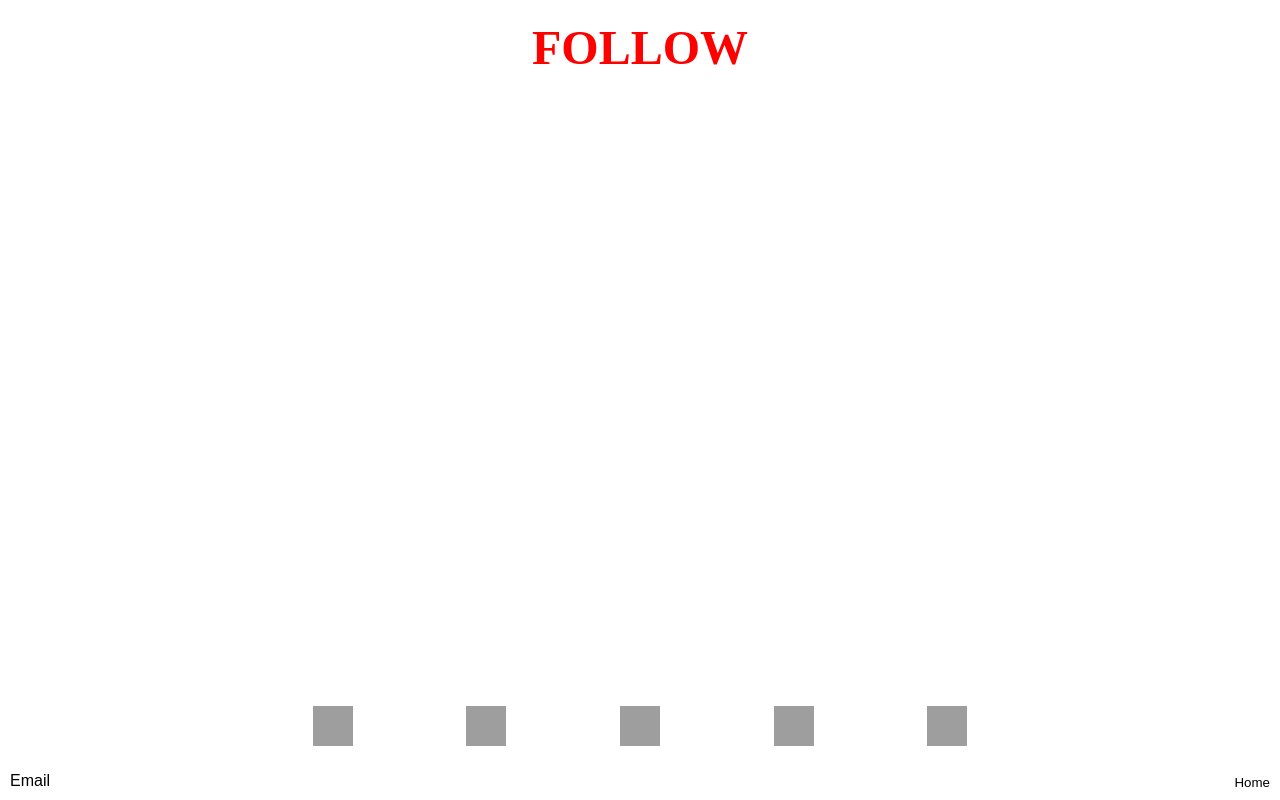
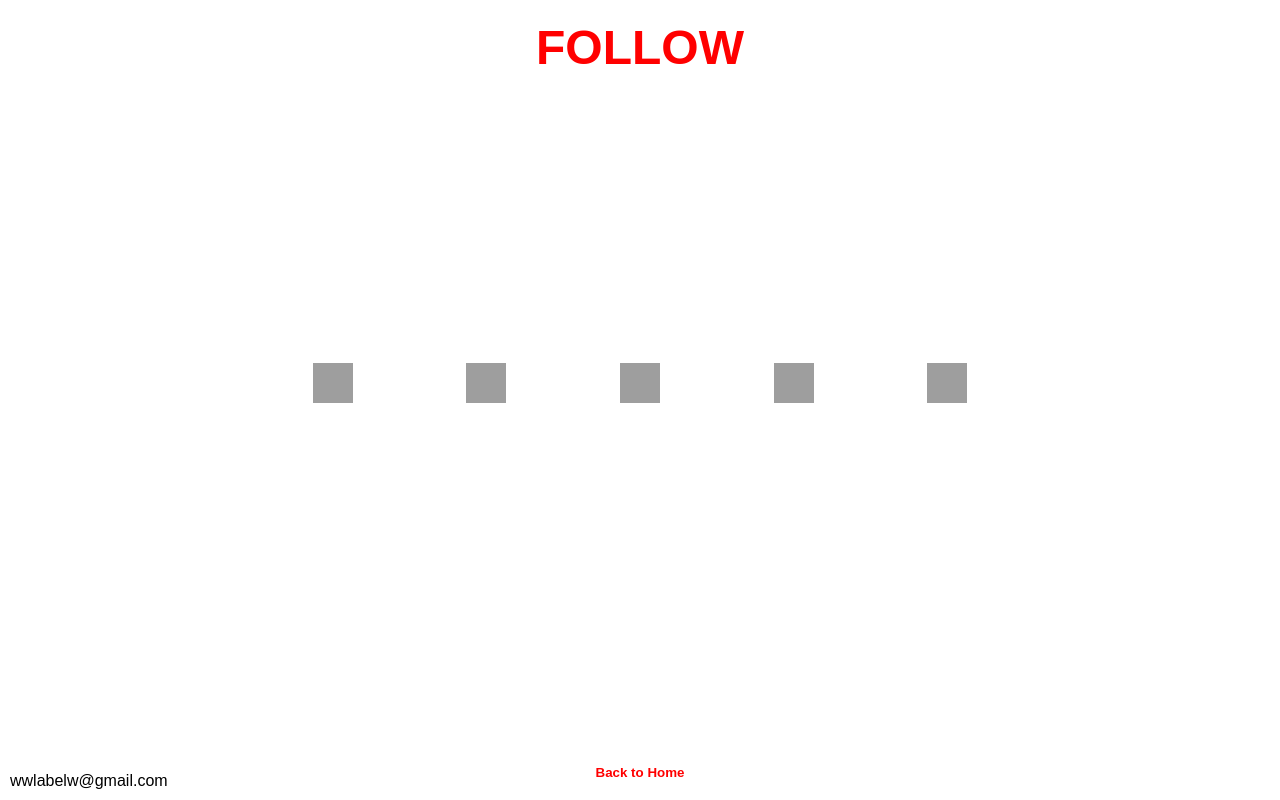
Before and after one commit to wynslipa/w, a plain HTML site: page index.html in a window 1280 px wide. Both pictures are taken after a click on the button "Next". Drawn offline with Linux system fonts and the light colour scheme; grey boxes are pictures that could not be loaded.

Commit message:
Update index.html

```diff
--- a/index.html
+++ b/index.html
@@ -36,7 +36,7 @@
             font-weight: bold;
         }
         .artist-name {
-            font-family: 'Times New Roman', serif;
+            font-family: 'Arial', serif;
             margin-top: 20px;
             font-size: 3rem;
         }
@@ -45,16 +45,28 @@
             height: 300px;
             background-size: cover;
             background-position: center;
+            background-image: url('PLACE_YOUR_SINGLE_COVER_URL_HERE'); /* Updated Cover Image */
         }
         .single-title {
             font-family: 'Squeeze', sans-serif;
             margin-bottom: 20px;
             font-size: 2rem;
         }
+        .button {
+            background-color: white;
+            color: red;
+            border-radius: 20px;
+            padding: 10px 20px;
+            margin: 10px;
+            border: none;
+            font-weight: bold;
+        }
 
         /* Page 2 Styles */
         #page2 {
-            background-color: white;
+            background-image: url('PLACE_YOUR_PAGE2_BACKGROUND_URL_HERE'); /* Updated Background */
+            background-size: cover;
+            background-position: center;
             color: red;
             display: none;
             flex-direction: column;
@@ -112,10 +124,10 @@
     <div id="page1">
         <div class="artist-name">WYNS</div>
         <div class="single-cover"
-             style="background-image: url('PLACE_YOUR_SINGLE_COVER_URL_HERE');">
+             style="background-image: url('https://your-image-url.com');"> <!-- Place your single cover URL here -->
         </div>
         <div class="single-title">WONDA</div>
-        <button class="clickable next-page-btn" onclick="showPage2()">Next</button>
+        <button class="button next-page-btn" onclick="showPage2()">Next</button>
     </div>
 
     <!-- Page 2: Social Links -->
@@ -126,10 +138,10 @@
                 <img src="https://upload.wikimedia.org/wikipedia/commons/thumb/a/a5/Instagram_icon.png/1024px-Instagram_icon.png" alt="Instagram">
             </a>
             <a href="http://tiktok.com/@wynslipa" target="_blank">
-                <img src="https://upload.wikimedia.org/wikipedia/commons/0/0a/TikTok_logo.svg" alt="TikTok">
+                <img src="https://upload.wikimedia.org/wikipedia/commons/1/1e/TikTok_icon.svg" alt="TikTok"> <!-- Fixed TikTok Icon -->
             </a>
             <a href="https://twitter.com/wynslipa" target="_blank">
-                <img src="https://upload.wikimedia.org/wikipedia/commons/6/60/Twitter_Logo_as_of_2021.svg" alt="Twitter">
+                <img src="https://upload.wikimedia.org/wikipedia/commons/6/60/Twitter_Logo_as_of_2021.svg" alt="Twitter"> <!-- Fixed Twitter Icon -->
             </a>
             <a href="https://youtube.com/c/Wynslipa" target="_blank">
                 <img src="https://upload.wikimedia.org/wikipedia/commons/4/42/YouTube_icon_%282013-2017%29.png" alt="YouTube">
@@ -138,11 +150,11 @@
                 <img src="https://upload.wikimedia.org/wikipedia/commons/1/19/Spotify_logo_without_text.svg" alt="Spotify">
             </a>
         </div>
-        <button class="clickable back-home-btn" onclick="showPage1()">Home</button>
+        <button class="button back-home-btn" onclick="showPage1()">Back to Home</button>
     </div>
 
     <!-- Clickable Email Button -->
-    <a href="mailto:wwlabelw@gmail.com" class="clickable email-btn">Email</a>
+    <a href="mailto:wwlabelw@gmail.com" class="clickable email-btn">wwlabelw@gmail.com</a> <!-- Email with display -->
 
     <script>
         // JavaScript to handle page transitions
```
